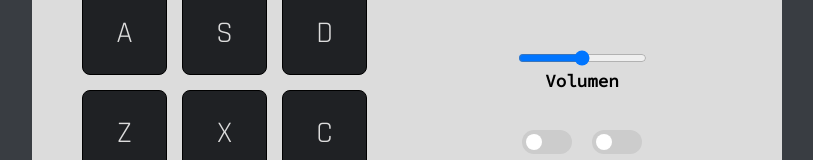
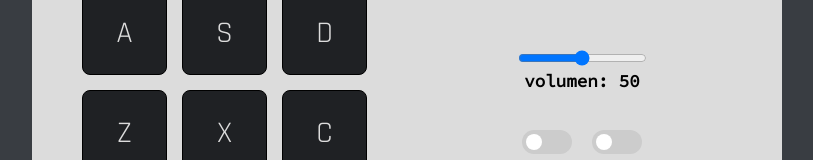
Before and after one commit to MauR27/Drum-Machine, a React (Create React App) app: page / in a window 1280 px wide. Shown: the part 375-535 px from the top of the page, without its empty margins (233-1046 px from the left). Built offline with nearby package versions, Linux system fonts and the light colour scheme.

Commit message:
arrecglos al input de volumen

```diff
--- a/src/App.js
+++ b/src/App.js
@@ -5,6 +5,7 @@ function App() {
   const [displayText, setDisplayText] = useState("ROCK MODE");
   const [onOff, setOnOff] = useState(true);
   const [textOnOff, setTextOnOff] = useState("OFF");
+  const [volumenText, setVolumenText] = useState(50);
 
   const [onOffToggle, setOnOffToggle] = useState(true);
   const [urlToggle, setUrlToggle] = useState("rock");
@@ -19,6 +20,11 @@ function App() {
     z: "Ride",
     x: "Small Tom",
     c: "Snare",
+  };
+
+  const onChange = (e) => {
+    const a = e.target.value;
+    setVolumenText(a);
   };
 
   const eventClick = () => {
@@ -46,6 +52,7 @@ function App() {
     console.log(onOffToggle);
     console.log();
   };
+
   // AGREGAR SONIDO CON LOS BOTONES
 
   const onClickEvent = (e) => {
@@ -55,6 +62,7 @@ function App() {
 
     const volumen = vol.value / 100;
     targetId.volume = volumen;
+    console.log();
     if (!onOff) {
       setDisplayText(soundEffects[targetValue]);
       targetId.currentTime = 0;
@@ -184,8 +192,14 @@ function App() {
             <h2>{displayText}</h2>
           </div>
           <div className="volumen">
-            <input type="range" id="vol" max="100" min="0" />
-            <h3>Volumen</h3>
+            <input
+              type="range"
+              id="vol"
+              max="100"
+              min="0"
+              onChange={onChange}
+            />
+            <h3>volumen: {volumenText}</h3>
           </div>
           <label className="switch">
             <input type="checkbox" id="toggle" onClick={eventToggle} />
```
